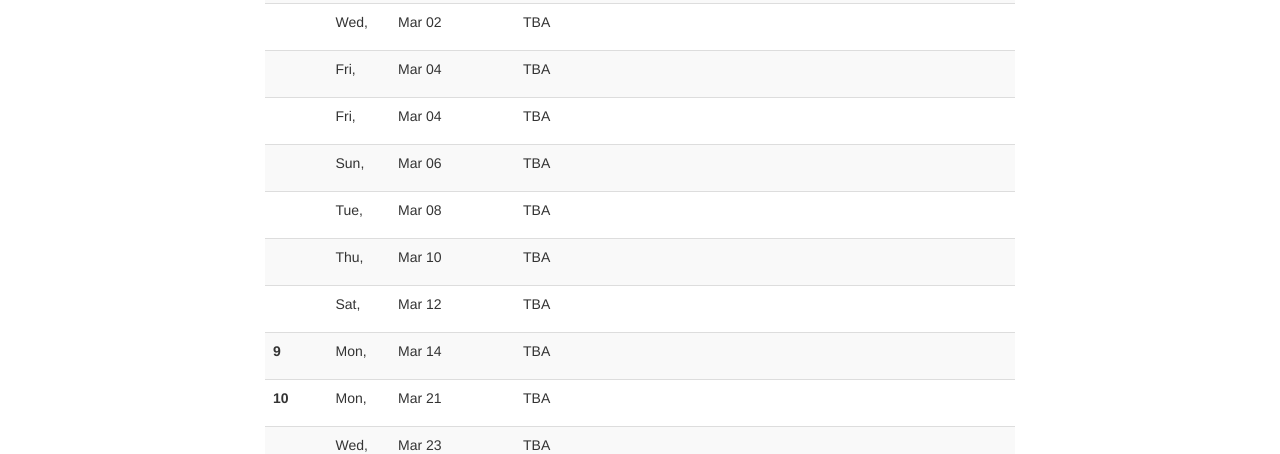
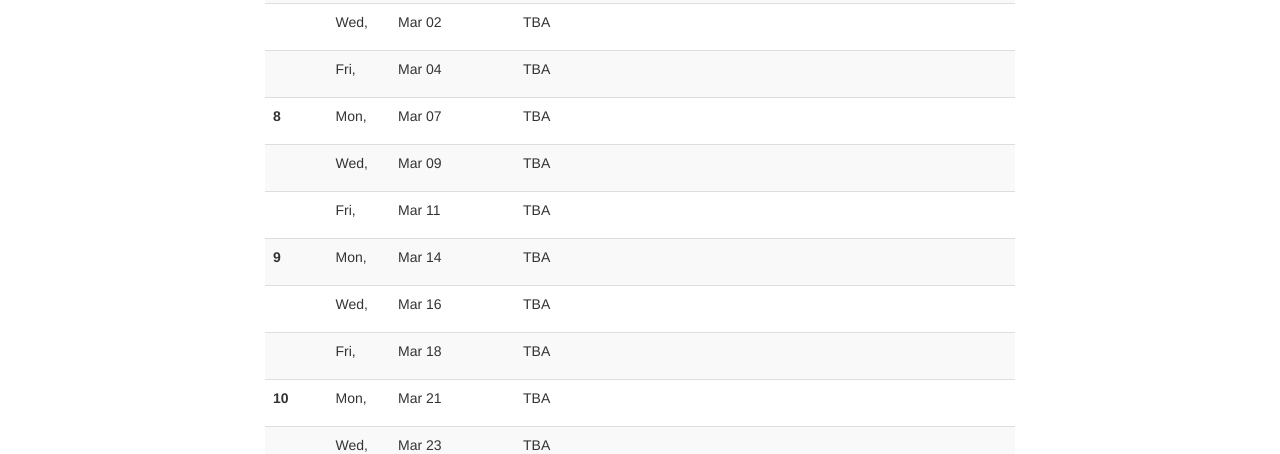
Before and after one commit to dbindel/cs4220-s17, a Jekyll site: the page built from web/schedule.html, in a window 1280 px wide and 900 px high, scrolled down 797 px. Shown: the part 152-606 px from the top of the window. Built offline with Jekyll 4.4.1, drawn with Linux system fonts in a browser that asks for light colours; nearby versions of some CDN libraries.

Commit message:
Corrected dates.

```diff
--- a/web/_data/lectures.yml
+++ b/web/_data/lectures.yml
@@ -77,26 +77,26 @@
 # Week 7
 #
 -
-  date: 2016-03-04
+  date: 2016-03-07
   info: TBA
 -
-  date: 2016-03-06
+  date: 2016-03-09
   info: TBA
 -
-  date: 2016-03-08
+  date: 2016-03-11
   info: TBA
 #
 # ==================
 # Week 8
 #
 -
-  date: 2016-03-10
+  date: 2016-03-14
   info: TBA
 -
-  date: 2016-03-12
+  date: 2016-03-16
   info: TBA
 -
-  date: 2016-03-14
+  date: 2016-03-18
   info: TBA
 #
 # ==================
```
